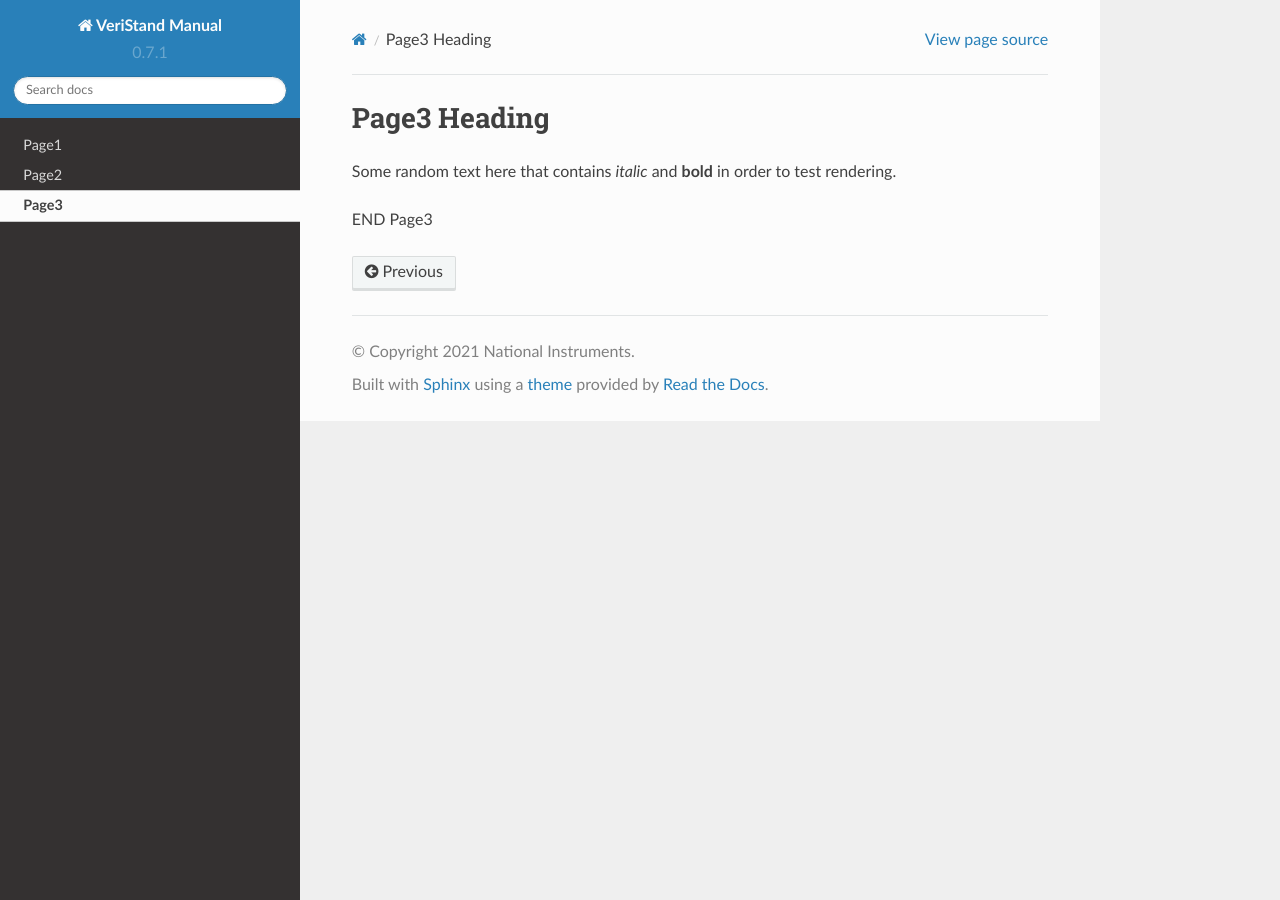
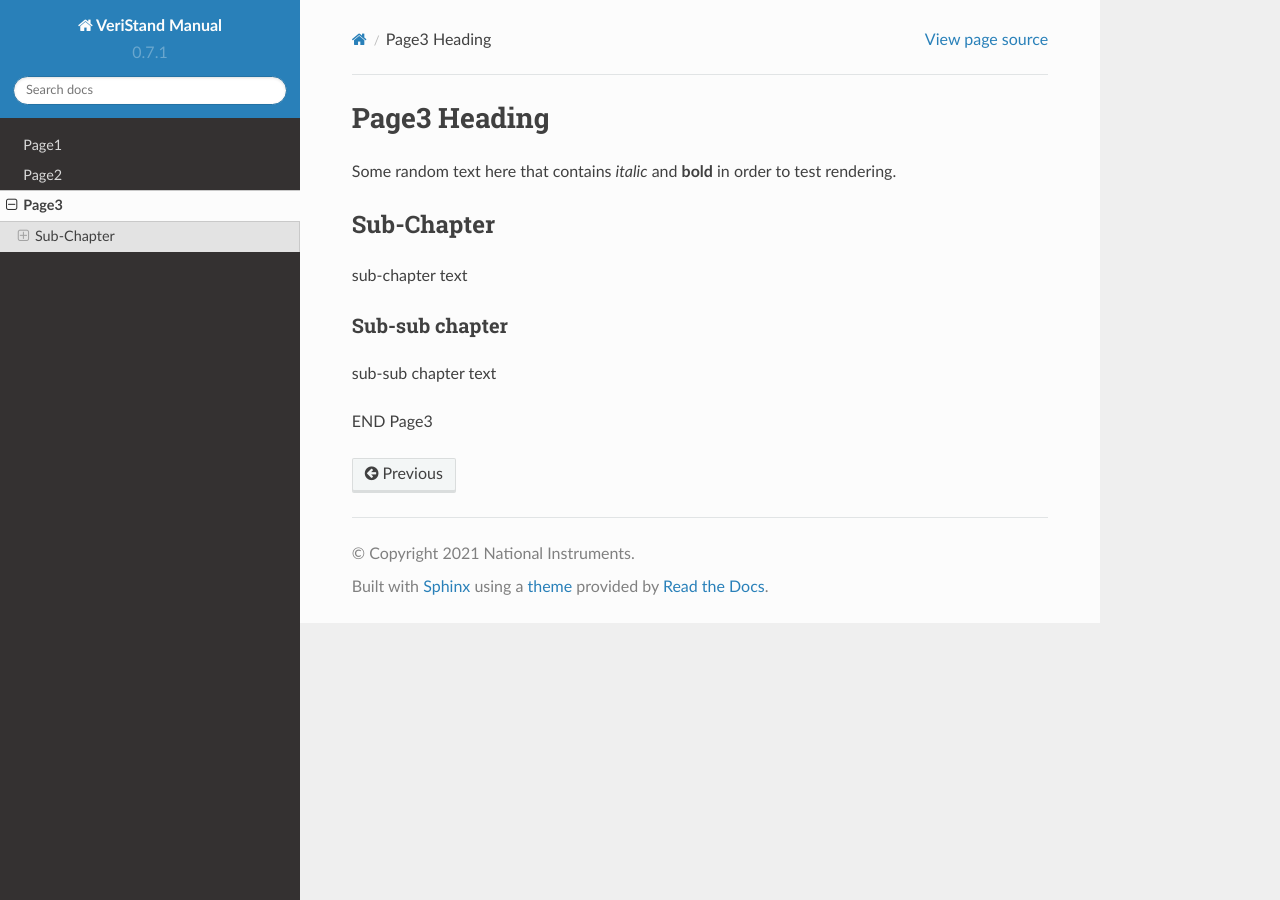
Before and after one commit to phutanu/GitHubPagesUsingRTD, a Sphinx documentation site: the page built from docs/Page3.md, in a window 1280 px wide. Built offline with Sphinx 7.4.7 and the Read the Docs theme 2.0.0, drawn with Linux system fonts in a browser that asks for light colours.

Commit message:
Update Page3.md

```diff
--- a/docs/Page3.md
+++ b/docs/Page3.md
@@ -2,4 +2,12 @@
 
 Some random text here that contains _italic_ and **bold** in order to test rendering.
 
+## Sub-Chapter
+
+sub-chapter text
+
+### Sub-sub chapter
+
+sub-sub chapter text
+
 END Page3
```
